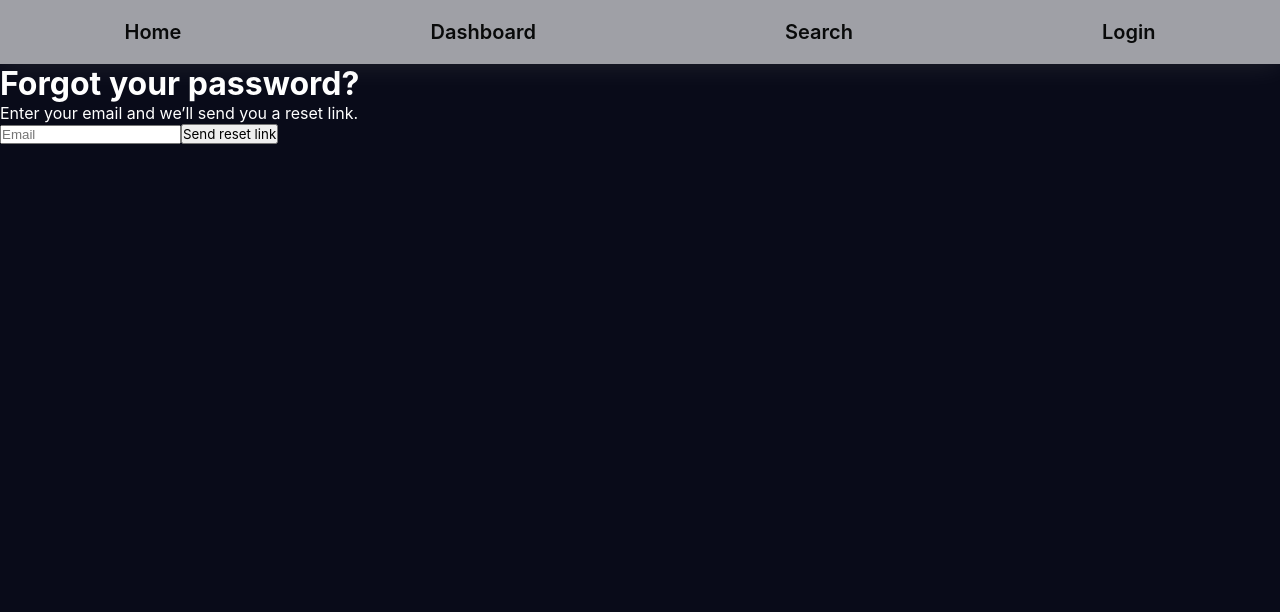
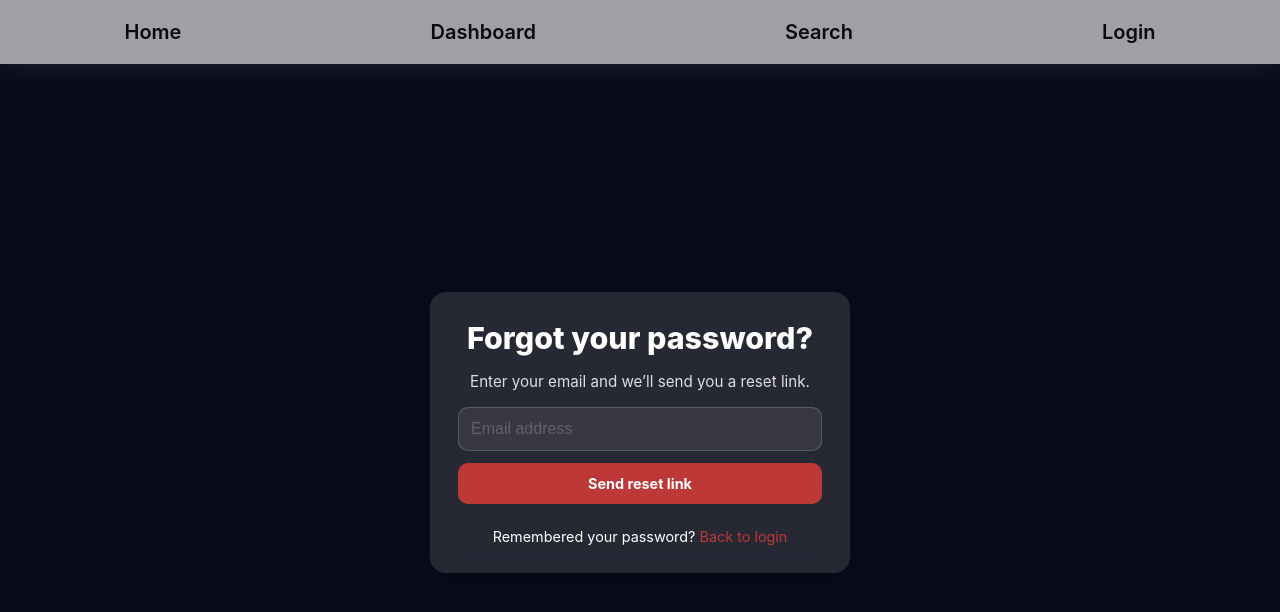
Before and after one commit to nerdboy626/poplogApp, a React (Vite) app in the folder popLog-app/: page /forgot-password in a window 1280 px wide. Shown: the top 612 px of the page. Built offline with nearby package versions, Linux system fonts and the light colour scheme.

Commit message:
style(client): add additional styling to login and auth pages

```diff
--- a/popLog-app/src/features/searchpage/GenreMenu.css
+++ b/popLog-app/src/features/searchpage/GenreMenu.css
@@ -9,6 +9,7 @@
   border: 1px solid #ccc;
   background: #f8f8f8;
   font-size: 1rem;
+  cursor: pointer;
 }
 
 .genre-row {
--- a/popLog-app/src/features/searchpage/SearchBar.css
+++ b/popLog-app/src/features/searchpage/SearchBar.css
@@ -75,6 +75,7 @@
   width: 30%;
   font-size: 0.8rem;
   font-weight: 450;
+  cursor: pointer;
 }
 
 .search-input-wrapper {
--- /dev/null
+++ b/popLog-app/src/pages/ForgotPassword.css
@@ -0,0 +1,90 @@
+.forgot-page {
+  min-height: 92vh;
+  display: flex;
+  align-items: center;
+  justify-content: center;
+  padding: 2rem;
+}
+
+.forgot-card {
+  width: 100%;
+  max-width: 420px;
+  padding: 1.75rem;
+
+  background: rgba(255, 255, 255, 0.12);
+  backdrop-filter: blur(14px);
+  -webkit-backdrop-filter: blur(14px);
+
+  border-radius: 16px;
+  box-shadow: 0 10px 30px rgba(0, 0, 0, 0.18);
+
+  display: flex;
+  flex-direction: column;
+  gap: 1rem;
+}
+
+.forgot-title {
+  margin: 0;
+  font-size: 1.9rem;
+  font-weight: 800;
+  text-align: center;
+}
+
+.forgot-subtitle {
+  margin: 0;
+  text-align: center;
+  opacity: 0.85;
+  font-size: 0.95rem;
+}
+
+.forgot-form {
+  display: flex;
+  flex-direction: column;
+  gap: 0.75rem;
+}
+
+.forgot-card input {
+  width: 100%;
+  padding: 0.75rem;
+  border-radius: 10px;
+
+  background: rgba(255, 255, 255, 0.08);
+  border: 1px solid rgba(255, 255, 255, 0.18);
+
+  color: #fff;
+  font-size: 1rem;
+}
+
+.forgot-card input::placeholder {
+  opacity: 0.7;
+}
+
+.reset-link-btn {
+  background: var(--color-secondary);
+  color: white;
+  border: none;
+  border-radius: 10px;
+  padding: 0.75rem;
+  font-weight: 700;
+  font-size: 0.9rem;
+  cursor: pointer;
+}
+
+.reset-link-btn:hover {
+  opacity: 0.9;
+}
+
+.forgot-back {
+  margin-top: 0.5rem;
+  text-align: center;
+  font-size: 0.9rem;
+}
+
+.forgot-back a {
+  color: var(--color-secondary);
+  text-decoration: none;
+}
+
+.forgot-back a:hover {
+  text-decoration: underline;
+}
--- a/popLog-app/src/pages/ForgotPassword.jsx
+++ b/popLog-app/src/pages/ForgotPassword.jsx
@@ -1,5 +1,7 @@
 import { useState } from "react";
+import { Link } from "react-router-dom";
 import toast from "react-hot-toast";
+import "./ForgotPassword.css";
 
 const ForgotPassword = () => {
   const [email, setEmail] = useState("");
@@ -28,22 +30,31 @@ const ForgotPassword = () => {
   };
 
   return (
-    <div>
-      <h1>Forgot your password?</h1>
-      <p>Enter your email and we’ll send you a reset link.</p>
+    <div className="forgot-page">
+      <div className="forgot-card">
+        <h1 className="forgot-title">Forgot your password?</h1>
+        <p className="forgot-subtitle">
+          Enter your email and we’ll send you a reset link.
+        </p>
 
-      <form onSubmit={handleSubmit}>
+        <form className="forgot-form" onSubmit={handleSubmit}>
           <input
             type="email"
-          placeholder="Email"
+            placeholder="Email address"
             value={email}
             onChange={(e) => setEmail(e.target.value)}
             required
           />
-        <button type="submit" disabled={loading}>
+
+          <button type="submit" className="reset-link-btn" disabled={loading}>
             {loading ? "Sending..." : "Send reset link"}
           </button>
         </form>
+
+        <p className="forgot-back">
+          Remembered your password? <Link to="/login">Back to login</Link>
+        </p>
+      </div>
     </div>
   );
 };
--- a/popLog-app/src/pages/Login.css
+++ b/popLog-app/src/pages/Login.css
@@ -77,6 +77,7 @@
   border-radius: 10px;
   padding: 0.75rem;
   font-weight: 700;
+  font-size: 0.9rem;
   cursor: pointer;
 }
 
@@ -91,6 +92,7 @@
   padding: 0.75rem;
   border-radius: 10px;
   cursor: pointer;
+  font-size: 0.9rem;
 }
 
 .create-btn:hover {
--- /dev/null
+++ b/popLog-app/src/pages/OAuthSuccess.css
@@ -0,0 +1,39 @@
+.oauth-success {
+  min-height: 92vh;
+  display: flex;
+  align-items: center;
+  justify-content: center;
+}
+
+.oauth-card {
+  padding: 1.5rem 2rem;
+  border-radius: 14px;
+
+  background: rgba(255, 255, 255, 0.12);
+  backdrop-filter: blur(12px);
+  -webkit-backdrop-filter: blur(12px);
+
+  display: flex;
+  flex-direction: column;
+  align-items: center;
+  gap: 0.75rem;
+
+  box-shadow: 0 10px 30px rgba(0, 0, 0, 0.18);
+  font-weight: 600;
+  font-size: 0.9rem;
+}
+
+.spinner {
+  width: 28px;
+  height: 28px;
+  border-radius: 50%;
+  border: 3px solid rgba(255, 255, 255, 0.3);
+  border-top-color: var(--color-secondary);
+  animation: spin 0.9s linear infinite;
+}
+
+@keyframes spin {
+  to {
+    transform: rotate(360deg);
+  }
+}
--- a/popLog-app/src/pages/OAuthSuccess.jsx
+++ b/popLog-app/src/pages/OAuthSuccess.jsx
@@ -2,6 +2,7 @@ import { useEffect } from "react";
 import { useSearchParams, useNavigate } from "react-router-dom";
 import { useAuth } from "../utils/AuthContext.jsx";
 import { jwtDecode } from "jwt-decode";
+import "./OAuthSuccess.css";
 
 const OAuthSuccess = () => {
   const [params] = useSearchParams();
@@ -20,13 +21,20 @@ const OAuthSuccess = () => {
         token,
       });
 
-      navigate("/");
+      navigate("/", { replace: true });
     } else {
-      navigate("/login");
+      navigate("/login", { replace: true });
     }
   }, []);
 
-  return <p>Signing you in…</p>;
+  return (
+    <div className="oauth-success">
+      <div className="oauth-card">
+        <div className="spinner" />
+        <p>Signing you in…</p>
+      </div>
+    </div>
+  );
 };
 
 export default OAuthSuccess;
--- /dev/null
+++ b/popLog-app/src/pages/ResetPassword.css
@@ -0,0 +1,104 @@
+.reset-page {
+  min-height: 92vh;
+  display: flex;
+  align-items: center;
+  justify-content: center;
+  padding: 2rem;
+}
+
+.reset-card {
+  width: 100%;
+  max-width: 420px;
+  padding: 1.75rem;
+
+  background: rgba(255, 255, 255, 0.12);
+  backdrop-filter: blur(14px);
+  -webkit-backdrop-filter: blur(14px);
+
+  border-radius: 16px;
+  box-shadow: 0 10px 30px rgba(0, 0, 0, 0.18);
+
+  display: flex;
+  flex-direction: column;
+  gap: 1rem;
+}
+
+.reset-title {
+  margin: 0;
+  font-size: 1.9rem;
+  font-weight: 800;
+  text-align: center;
+}
+
+.reset-subtitle {
+  margin: 0;
+  text-align: center;
+  opacity: 0.85;
+  font-size: 0.95rem;
+}
+
+.request-link {
+  text-align: center;
+  font-size: 0.9rem;
+  color: var(--color-secondary);
+  border: 2px solid red;
+  display: inline-block;
+  align-self: center;
+  cursor: pointer;
+  text-decoration: none;
+}
+
+.request-link:hover {
+  text-decoration: underline;
+}
+
+.reset-form {
+  display: flex;
+  flex-direction: column;
+  gap: 0.75rem;
+}
+
+.reset-card input {
+  width: 100%;
+  padding: 0.75rem;
+  border-radius: 10px;
+
+  background: rgba(255, 255, 255, 0.08);
+  border: 1px solid rgba(255, 255, 255, 0.18);
+
+  color: #fff;
+  font-size: 1rem;
+}
+
+.reset-card input::placeholder {
+  opacity: 0.7;
+}
+
+.reset-btn {
+  background: var(--color-secondary);
+  color: white;
+  border: none;
+  border-radius: 10px;
+  padding: 0.75rem;
+  font-weight: 700;
+  font-size: 0.9rem;
+  cursor: pointer;
+}
+
+.reset-btn:hover {
+  opacity: 0.9;
+}
+.reset-back {
+  margin-top: 0.5rem;
+  text-align: center;
+  font-size: 0.9rem;
+}
+
+.reset-back a {
+  color: var(--color-secondary);
+  text-decoration: none;
+}
+
+.reset-back a:hover {
+  text-decoration: underline;
+}
--- a/popLog-app/src/pages/ResetPassword.jsx
+++ b/popLog-app/src/pages/ResetPassword.jsx
@@ -1,6 +1,7 @@
 import { useState } from "react";
-import { useSearchParams, useNavigate } from "react-router-dom";
+import { useSearchParams, useNavigate, Link } from "react-router-dom";
 import toast from "react-hot-toast";
+import "./ResetPassword.css";
 
 const ResetPassword = () => {
   const [searchParams] = useSearchParams();
@@ -45,19 +46,36 @@ const ResetPassword = () => {
   };
 
   if (!token) {
-    return <p>Invalid or missing reset token.</p>;
+    return (
+      <div className="reset-page">
+        <div className="reset-card">
+          <h1 className="reset-title">Invalid reset link</h1>
+          <p className="reset-subtitle">
+            This password reset link is missing or expired.
+          </p>
+          <Link className="request-link" to="/forgot-password">
+            Request a new link
+          </Link>
+        </div>
+      </div>
+    );
   }
 
   return (
-    <div>
-      <h1>Reset Password</h1>
+    <div className="reset-page">
+      <div className="reset-card">
+        <h1 className="reset-title">Reset your password</h1>
+        <p className="reset-subtitle">
+          Choose a new password for your account.
+        </p>
 
-      <form onSubmit={handleSubmit}>
+        <form className="reset-form" onSubmit={handleSubmit}>
           <input
             type="password"
             placeholder="New password"
             value={password}
             onChange={(e) => setPassword(e.target.value)}
+            disabled={loading}
             required
           />
           <input
@@ -65,12 +83,19 @@ const ResetPassword = () => {
             placeholder="Confirm new password"
             value={confirm}
             onChange={(e) => setConfirm(e.target.value)}
+            disabled={loading}
             required
           />
-        <button type="submit" disabled={loading}>
+
+          <button type="submit" className="reset-btn" disabled={loading}>
             {loading ? "Resetting..." : "Reset password"}
           </button>
         </form>
+
+        <p className="reset-back">
+          Changed your mind? <Link to="/login">Back to login</Link>
+        </p>
+      </div>
     </div>
   );
 };
```
Also changed, not shown: popLog-app/src/pages/Login.jsx (+11 -8 lines). Lines whose indentation alone changed are shown as unchanged.
